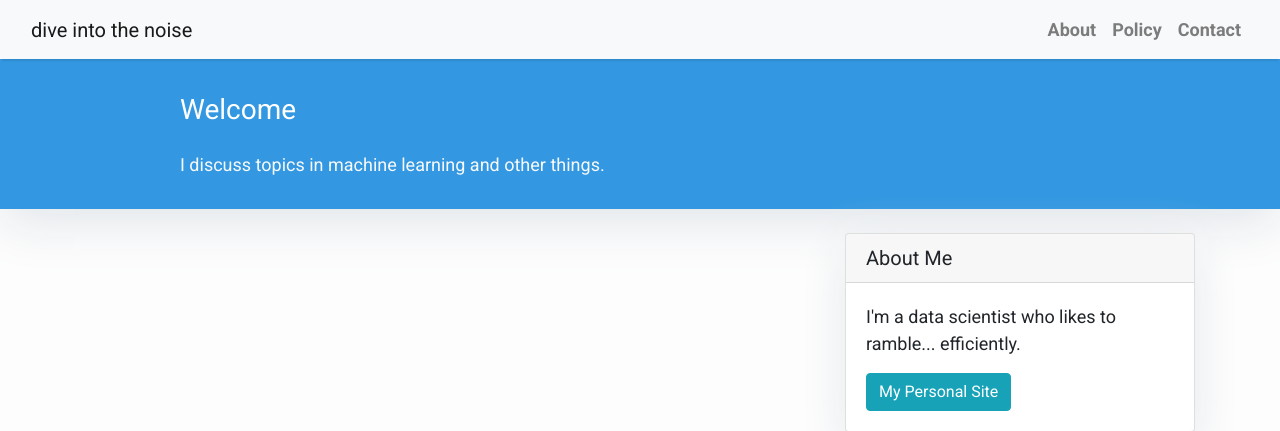
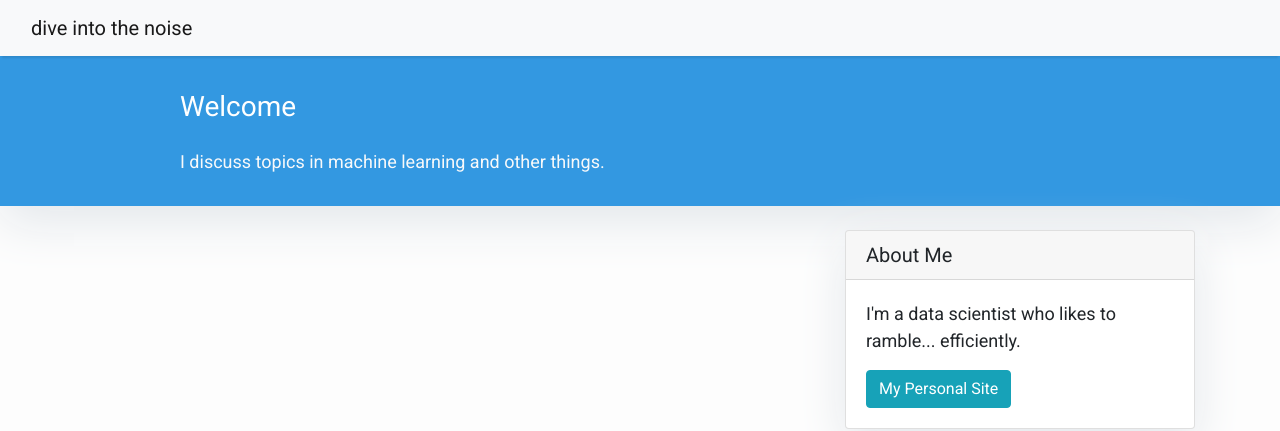
Before and after one commit to hillarysanders/noisedive, a Django app: page / in a window 1280 px wide. Shown: the top 431 px of the page. Run offline with Django 3.2, Linux system fonts and the light colour scheme; data that the repository does not hold is empty; some libraries are stand-ins or nearby versions.

Commit message:
removed header links

```diff
--- a/mysite/templates/base.html
+++ b/mysite/templates/base.html
@@ -62,15 +62,15 @@
         </button>
         <div class="collapse navbar-collapse" id="navbarResponsive">
             <ul class="navbar-nav ml-auto">
-                <li class="nav-item text-black">
-                    <a class="nav-link text-black font-weight-bold" href="#">About</a>
-                </li>
-                <li class="nav-item text-black">
-                    <a class="nav-link text-black font-weight-bold" href="#">Policy</a>
-                </li>
-                <li class="nav-item text-black">
-                    <a class="nav-link text-black font-weight-bold" href="#">Contact</a>
-                </li>
+<!--                <li class="nav-item text-black">-->
+<!--                    <a class="nav-link text-black font-weight-bold" href="#">About</a>-->
+<!--                </li>-->
+<!--                <li class="nav-item text-black">-->
+<!--                    <a class="nav-link text-black font-weight-bold" href="#">Policy</a>-->
+<!--                </li>-->
+<!--                <li class="nav-item text-black">-->
+<!--                    <a class="nav-link text-black font-weight-bold" href="#">Contact</a>-->
+<!--                </li>-->
             </ul>
         </div>
     </div>
```
